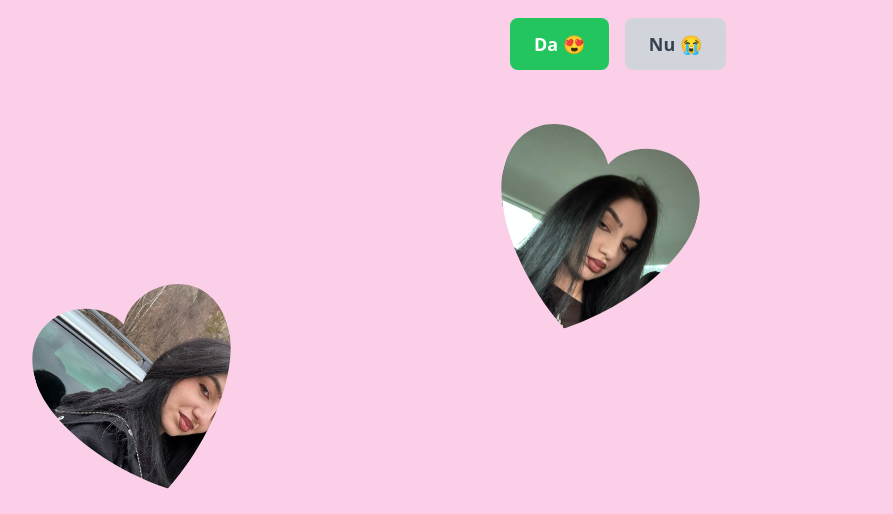
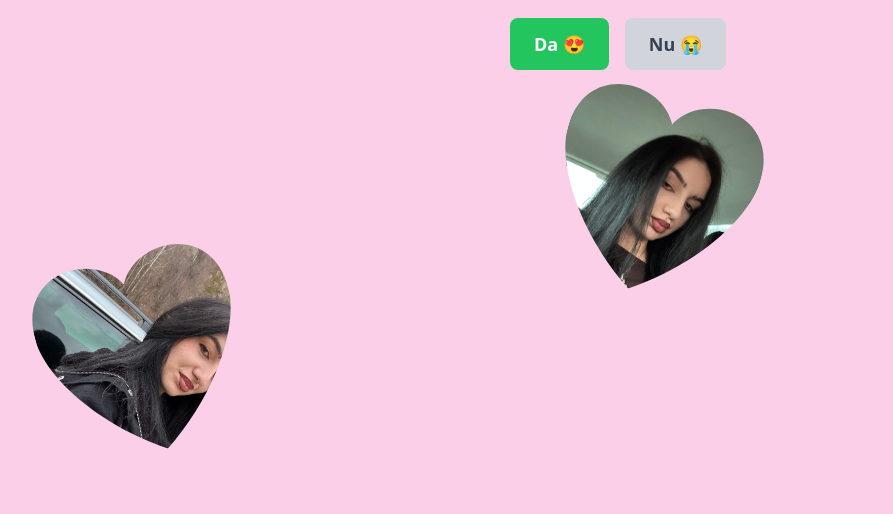
Before and after one commit to MustacheDab/PatrascuDaniel, a website: page index.html in a window 1280 px wide. Shown: the part 388-902 px from the top of the page, without its empty margins (22-915 px from the left). After the commit the page ends 862 px from the top, so only its background shows below. Drawn offline with nearby package versions, Linux system fonts and the light colour scheme.

Commit message:
Update index.html

```diff
--- a/index.html
+++ b/index.html
@@ -42,11 +42,11 @@
   <div class="heart-frame tilted-left" style="top: 0%; left: 10%;">
     <img src="IMG_0565.JPEG" alt="Her Photo 1">
   </div>
-  <div class="heart-frame tilted-right" style="top: 65%; left: 40%;">
+  <div class="heart-frame tilted-right" style="top: 60%; left: 45%;">
     <img src="
 IMG_0733.JPEG" alt="Her Photo 2">
   </div>
-  <div class="heart-frame tilted-left" style="top: 85%; left: 5%;">
+  <div class="heart-frame tilted-left" style="top: 80%; left: 5%;">
     <img src="
 IMG_0745.JPEG" alt="Her Photo 3">
   </div>
```
